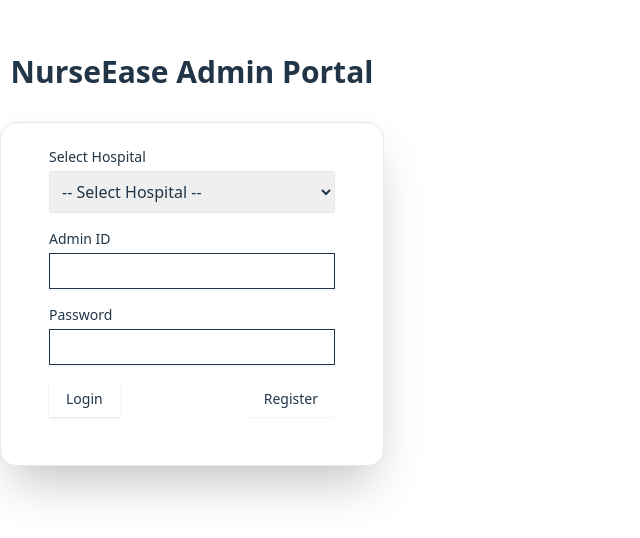
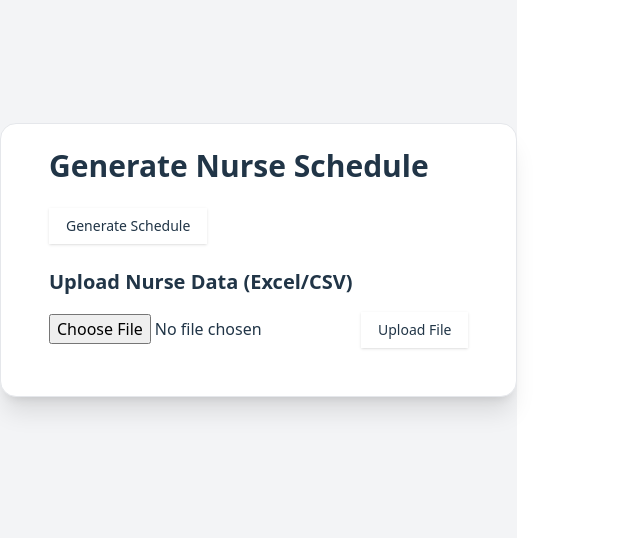
Before and after one commit to core-hazel/NurseEaseAdminWeb, a React (Vite) app in the folder frontend/: page / in a window 1280 px wide. Shown: the part 140-678 px from the top of the page, without its empty margins (0-640 px from the left). Built offline with nearby package versions, Linux system fonts and the light colour scheme.

Commit message:
trying to push from vscode

```diff
--- a/frontend/package.json
+++ b/frontend/package.json
@@ -37,7 +37,7 @@
     "eslint-plugin-react-refresh": "^0.4.19",
     "globals": "^15.15.0",
     "postcss": "^8.5.3",
-    "tailwindcss": "^3.4.17",
+    "tailwindcss": "^3.3.0",
     "vite": "^6.2.0"
   }
 }
--- a/frontend/src/App.jsx
+++ b/frontend/src/App.jsx
@@ -1,57 +1,68 @@
 import React, { useState } from 'react';
-import { useNavigate } from 'react-router-dom';
-import { Card, CardContent } from './components/ui/card';
+import axios from 'axios';
+import { Card, CardContent } from '@/components/ui/card';
+import { Button } from '@/components/ui/button';
 
-import { Input } from './components/ui/input';
-import { Button } from './components/ui/button';
+const LandingPage = () => {
+    const [departments, setDepartments] = useState(['Cardiology', 'Neurology']);
+    const [schedule, setSchedule] = useState(null);
+    const [loading, setLoading] = useState(false);
+    const [file, setFile] = useState(null);
 
-const LandingPageAndLogin = () => {
-    const [hospital, setHospital] = useState('');
-    const [adminId, setAdminId] = useState('');
-    const [password, setPassword] = useState('');
-    const navigate = useNavigate();
-
-    const handleLogin = () => {
-        if (hospital && adminId && password) {
-            navigate('/dashboard');
-        } else {
-            alert('Please fill all fields.');
+    const handleGenerateSchedule = async () => {
+        try {
+            setLoading(true);
+            const response = await axios.post('http://localhost:8000/generate-schedule', { departments });
+            setSchedule(response.data.schedule);
+            setLoading(false);
+        } catch (error) {
+            console.error('Error generating schedule:', error);
+            setLoading(false);
         }
     };
 
-    const handleRegister = () => {
-        navigate('/register');
+    const handleFileChange = (event) => {
+        setFile(event.target.files[0]);
+    };
+
+    const handleFileUpload = async () => {
+        if (!file) return;
+
+        const formData = new FormData();
+        formData.append('file', file);
+
+        try {
+            const response = await axios.post('http://localhost:8000/upload-file', formData, {
+                headers: { 'Content-Type': 'multipart/form-data' }
+            });
+            alert('File uploaded successfully!');
+        } catch (error) {
+            console.error('Error uploading file:', error);
+        }
     };
 
     return (
-        <div className="min-h-screen flex flex-col items-center justify-center bg-lavender">
-            <h1 className="text-3xl font-bold mb-8">NurseEase Admin Portal</h1>
+        <div className="flex items-center justify-center min-h-screen bg-gray-100">
+            <Card className="w-full max-w-2xl p-6 bg-white rounded-2xl shadow-xl">
+                <CardContent>
+                    <h1 className="text-3xl font-bold mb-6">Generate Nurse Schedule</h1>
+                    <Button onClick={handleGenerateSchedule} disabled={loading}>
+                        {loading ? 'Generating...' : 'Generate Schedule'}
+                    </Button>
 
-            <Card className="w-96 shadow-2xl rounded-2xl p-6">
-                <CardContent>
-                    <div className="mb-4">
-                        <label className="block text-sm font-medium mb-1">Select Hospital</label>
-                        <select
-                            value={hospital}
-                            onChange={(e) => setHospital(e.target.value)}
-                            className="w-full p-2 rounded border"
-                        >
-                            <option value="">-- Select Hospital --</option>
-                            <option value="Hospital A">Hospital A</option>
-                            <option value="Hospital B">Hospital B</option>
-                        </select>
-                    </div>
-                    <div className="mb-4">
-                        <label className="block text-sm font-medium mb-1">Admin ID</label>
-                        <Input value={adminId} onChange={(e) => setAdminId(e.target.value)} />
-                    </div>
-                    <div className="mb-4">
-                        <label className="block text-sm font-medium mb-1">Password</label>
-                        <Input type="password" value={password} onChange={(e) => setPassword(e.target.value)} />
-                    </div>
-                    <div className="flex justify-between">
-                        <Button onClick={handleLogin}>Login</Button>
-                        <Button onClick={handleRegister} variant="secondary">Register</Button>
+                    {schedule && (
+                        <div className="mt-6">
+                            <h2 className="text-2xl font-bold mb-4">Generated Schedule:</h2>
+                            <pre className="p-4 bg-gray-200 rounded-xl">
+                                {JSON.stringify(schedule, null, 2)}
+                            </pre>
+                        </div>
+                    )}
+
+                    <div className="mt-6">
+                        <h2 className="text-xl font-bold mb-2">Upload Nurse Data (Excel/CSV)</h2>
+                        <input type="file" accept=".xlsx,.csv" onChange={handleFileChange} />
+                        <Button onClick={handleFileUpload} className="mt-2">Upload File</Button>
                     </div>
                 </CardContent>
             </Card>
@@ -59,4 +70,4 @@ const LandingPageAndLogin = () => {
     );
 };
 
-export default LandingPageAndLogin;
+export default LandingPage;
```
Also changed, not shown: 2 other files (tests, documents, lock files or other folders).
